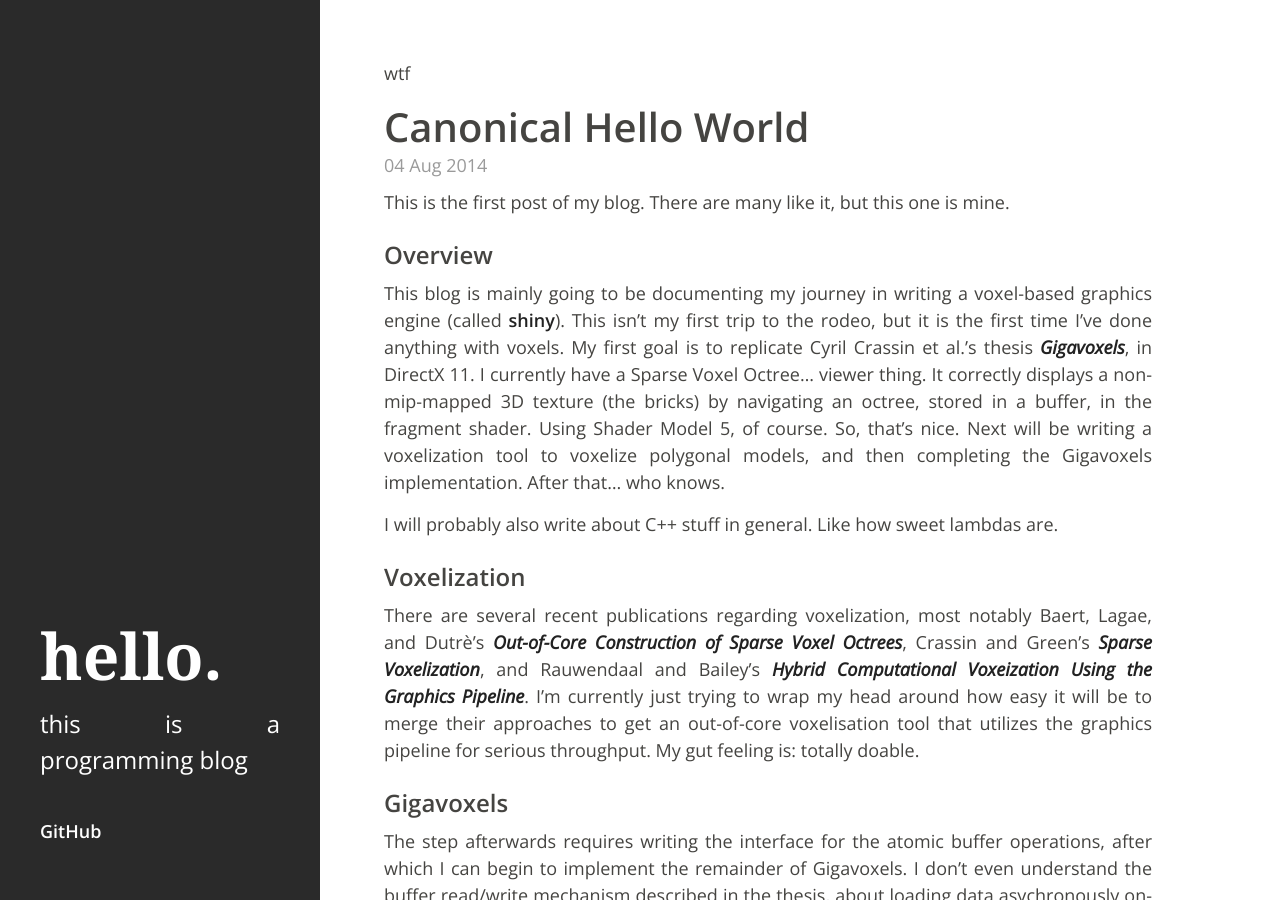
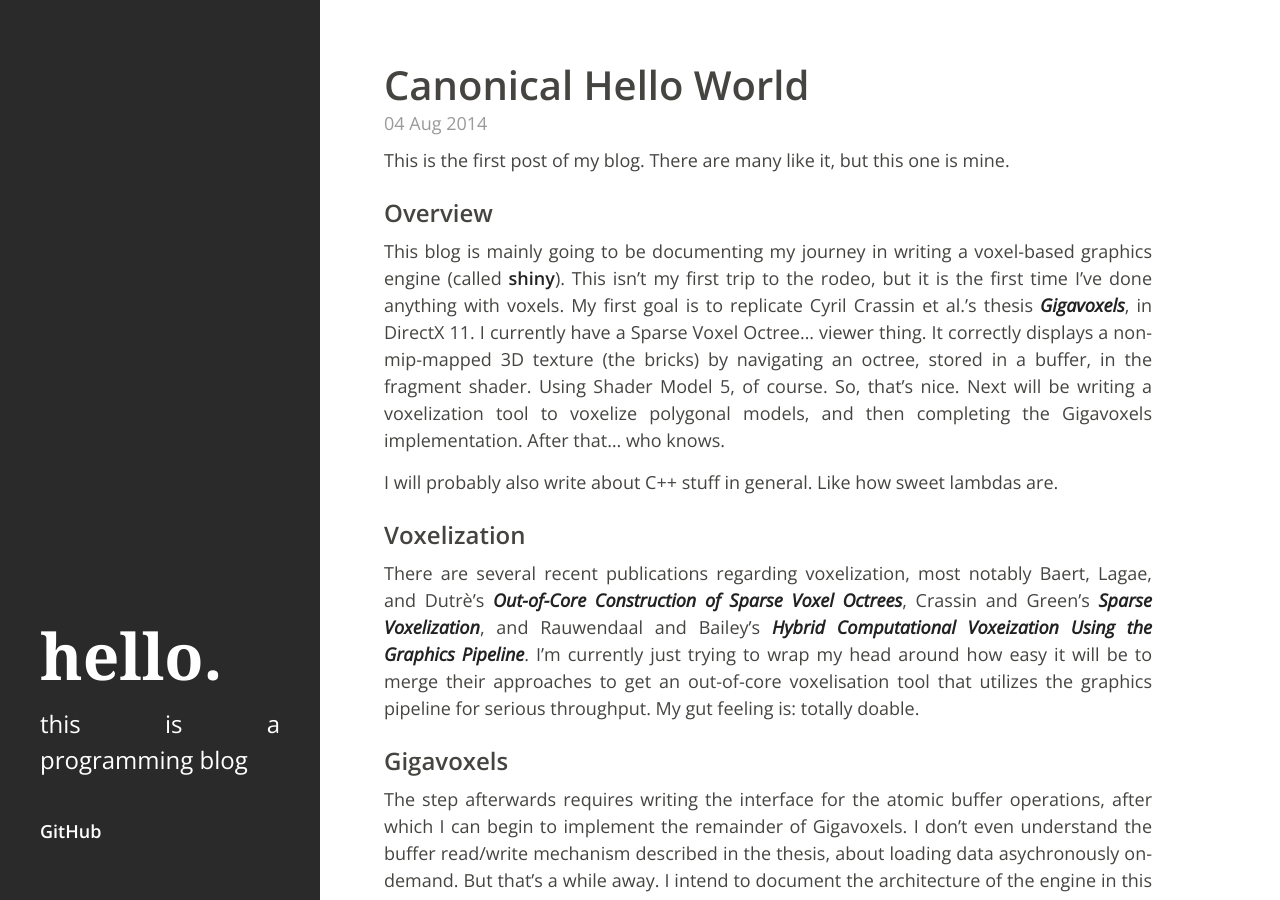
Before and after one commit to omnigoat/omnigoat.github.io, a Jekyll site: the page built from _posts/2014-08-04-hello-world.md, in a window 1280 px wide and 900 px high. Built offline with Jekyll 4.4.1, drawn with Linux system fonts in a browser that asks for light colours.

```diff
--- a/CNAME
+++ /dev/null
@@ -1 +0,0 @@
-omnigoat.github.io
--- a/_layouts/post.html
+++ b/_layouts/post.html
@@ -3,7 +3,6 @@ layout: default
 ---
 
 <article class="post">
-  <p>wtf</p>
   <h1>{{ page.title }}</h1>
   <span class="post-date">{{ page.date | date_to_string }}</span>
   {{ content }}
```
